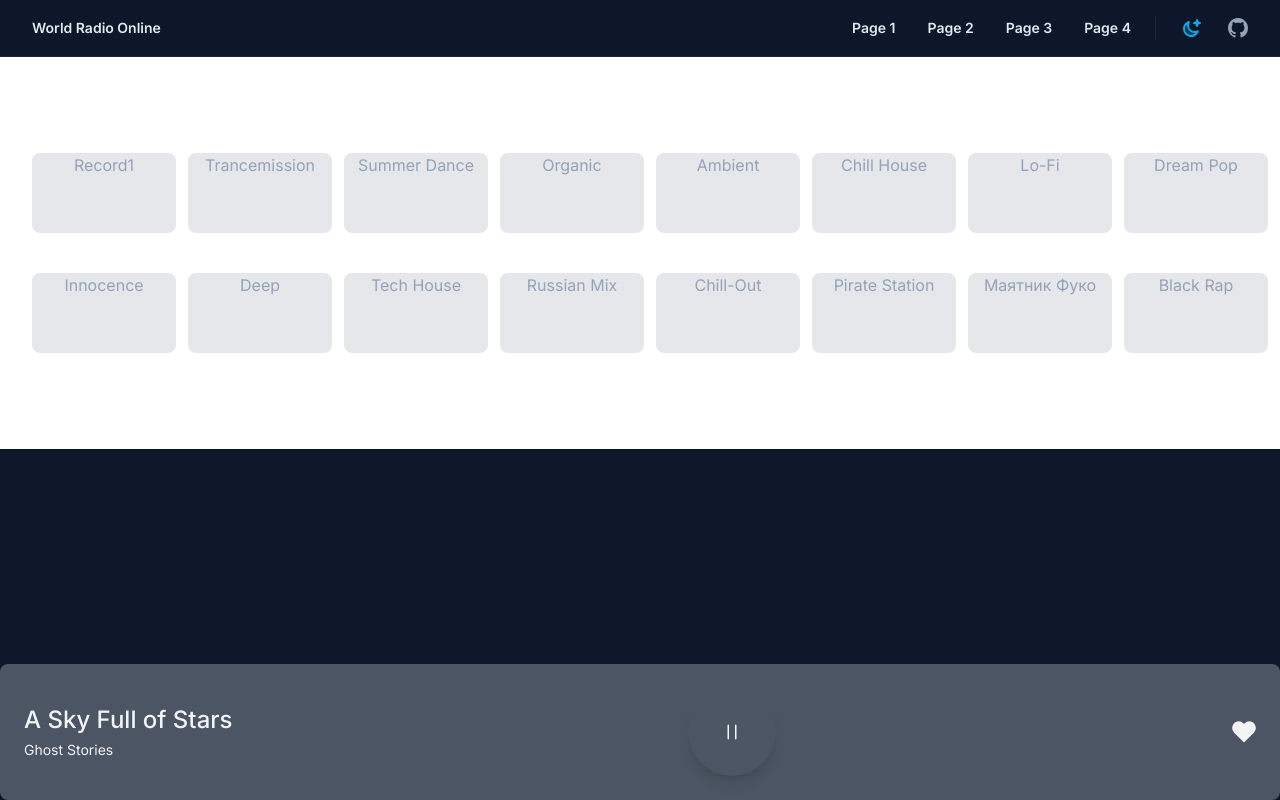
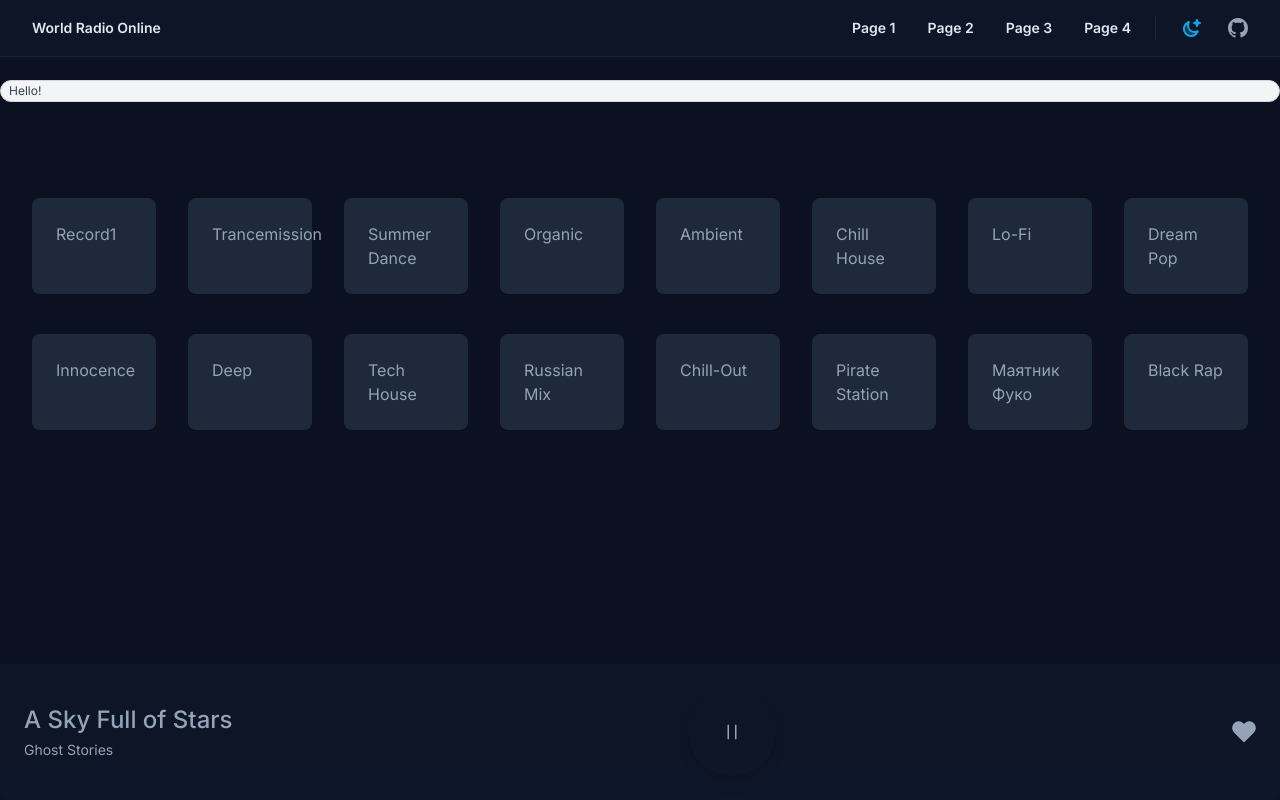
Before and after one commit to anbalabanov/just-to-train, a Next.js app: page / in a window 1280 px wide. Built offline with nearby package versions, Linux system fonts and the light colour scheme.

Commit message:
feat(*): fix styles

```diff
--- a/app/components/footer/footer.tsx
+++ b/app/components/footer/footer.tsx
@@ -9,15 +9,15 @@ function Footer() {
     const {playing, toggle} = useAudio(radioList.find(({ id }) => id === currentStationId)?.url ?? '');
 
     return (
-        <footer className="fixed inset-x-0 bottom-0">
-                <div className="bg-gray-600 shadow-lg rounded-lg">
+        <footer className="fixed inset-x-0 bottom-0 bg-no-repeat dark:bg-slate-900/75">
+                <div className="shadow-lg rounded-lg">
                     <div className="w-full p-6">
                         <div className="flex justify-between items-center">
-                            <div className="text-gray-100">
-                                <h3 className="text-2xl text-grey-darkest font-medium">A Sky Full of Stars</h3>
-                                <p className="text-sm text-grey mt-1">Ghost Stories</p>
+                            <div className="hover:text-sky-500 dark:hover:text-sky-400">
+                                <h3 className="text-2xl font-medium">A Sky Full of Stars</h3>
+                                <p className="text-sm mt-1">Ghost Stories</p>
                             </div>
-                            <div className="text-gray-100 hover:bg-gray-400 p-8 rounded-full bg-red-light shadow-lg cursor-pointer" onClick={toggle}>
+                            <div className="p-8 rounded-full bg-red-light shadow-lg cursor-pointer hover:text-sky-500 dark:hover:text-sky-400" onClick={toggle}>
                                 <svg xmlns="http://www.w3.org/2000/svg" fill="none" viewBox="0 0 24 24" strokeWidth={1.5} stroke="currentColor" className="w-6 h-6">
                                     {playing ?
                                         <path strokeLinecap="round" strokeLinejoin="round" d="M5.25 5.653c0-.856.917-1.398 1.667-.986l11.54 6.348a1.125 1.125 0 010 1.971l-11.54 6.347a1.125 1.125 0 01-1.667-.985V5.653z" />
@@ -26,7 +26,7 @@ function Footer() {
                                     }
                                 </svg>
                             </div>
-                            <div className="text-gray-100" >
+                            <div className="hover:text-sky-500 dark:hover:text-sky-400" >
                                 <svg className="w-6 h-6" fill="currentColor" xmlns="http://www.w3.org/2000/svg"
                                      viewBox="0 0 20 20">
                                     <path
--- a/app/page.tsx
+++ b/app/page.tsx
@@ -14,19 +14,24 @@ export default function Home() {
 
     return (
         <main>
-            <div className="bg-white">
+
+            <div className="absolute inset-0 bottom-10 bg-bottom bg-no-repeat bg-slate-50 dark:bg-[#0B1120] index_beams__yWcJT">
+                <div className="mt-20 font-medium py-1 px-2  rounded-full text-gray-700 bg-gray-100 border border-gray-300 ">
+                    <div className="text-xs font-normal leading-none max-w-full flex-initial">Hello!</div>
+                </div>
                 <div className="mx-auto max-w-2xl px-4 py-16 sm:px-6 sm:py-24 lg:max-w-7xl lg:px-8">
-                    <h2 className="sr-only">Products</h2>
+
                     <div
                         className="grid grid-cols-1 gap-x-6 gap-y-10 sm:grid-cols-2 lg:grid-cols-4 xl:grid-cols-8 xl:gap-x-8"
                         onClick={handleClick}>
                         {radioList.map(({name, id}) => {
                             return (
                                 <div key={id}
-                                     className={`rounded-lg ${currentStationId === id ? "bg-gray-400" : "bg-gray-200"} hover:bg-gray-400 h-20 w-36 text-center space-x-2 cursor-pointer`}
+                                     className={`rounded-lg ${currentStationId === id ? "dark:bg-indigo-500 bg-gray-200 text-indigo-500 dark:text-slate-300" : "bg-slate-50 dark:bg-slate-800"}  rounded-lg p-6   cursor-pointer`}
                                      data-id={id}
                                 >
                                     {name}
+
                                 </div>
                             )
                         })}
```
